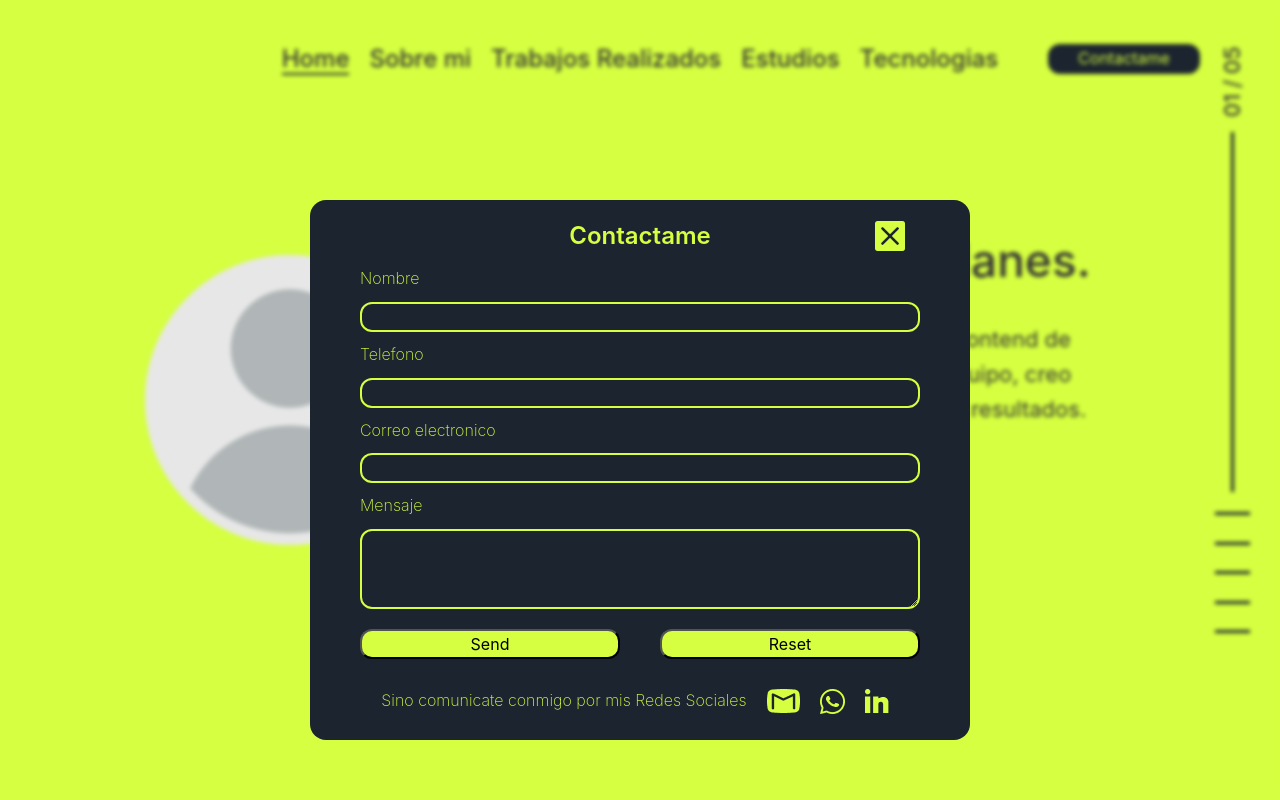
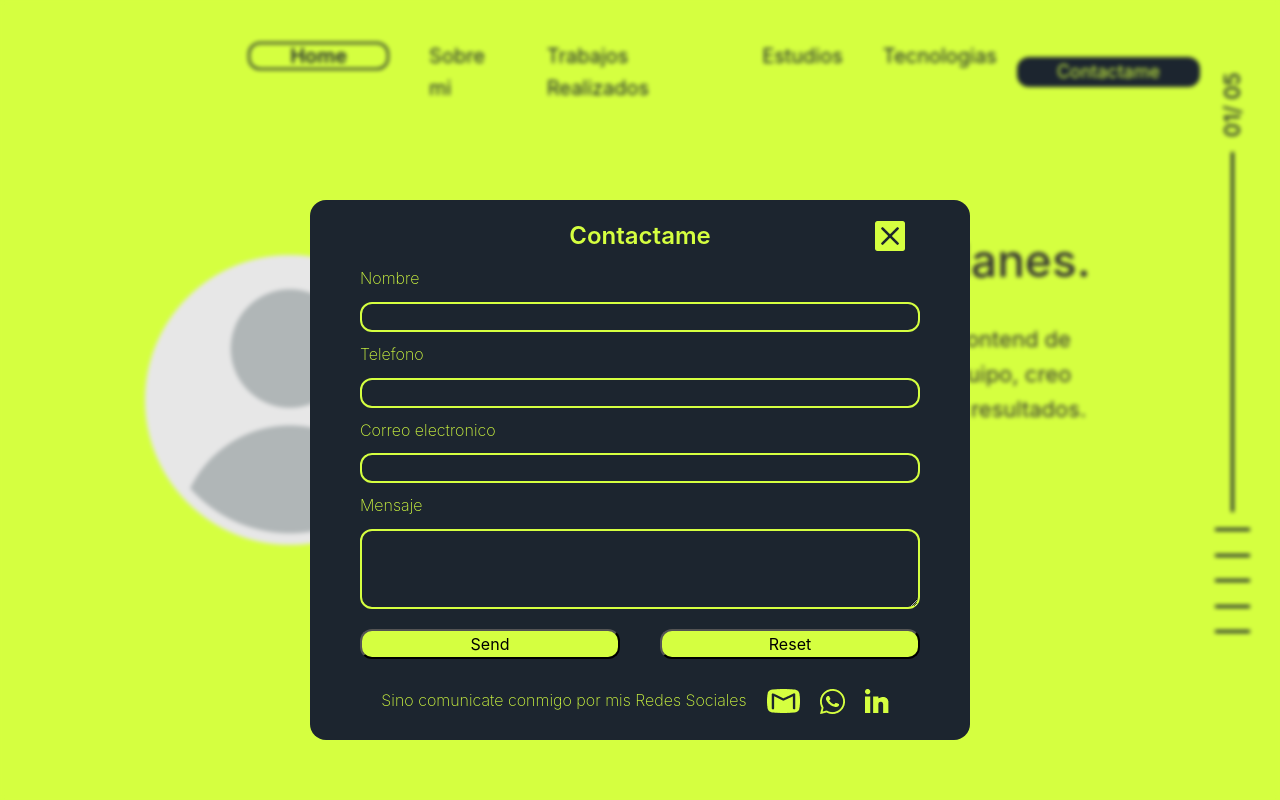
Before and after one commit to Julian-Magallanes/Portfolio-Julian-Magallanes, a React (Vite) app in the folder front/: page /Contact in a window 1280 px wide. Shown: the top 800 px of the page. Built offline with nearby package versions, Linux system fonts and the light colour scheme; no server answers.

Commit message:
agregando estados de css

```diff
--- a/front/src/components/ButtonContact/ButtonContact.jsx
+++ b/front/src/components/ButtonContact/ButtonContact.jsx
@@ -1,12 +1,48 @@
-import React from "react";
+import React, { useEffect, useState } from "react";
 import style from "./ButtonContact.module.css"
 import { Link } from "react-router-dom";
 
 const ButtonContact = () => {
+
+    const [textColor, setTextColor] = useState("#D5FF40");
+    const [backgroundColor, setBackgroundColor] = useState("#1C252F"); // Estado para el color del texto
+  useEffect(() => {
+    // Función para manejar el evento de desplazamiento
+    const handleScroll = () => {
+      // Obtener la posición vertical actual de la página
+      const scrollPosition = window.scrollY;
+      const windowHeight = window.innerHeight;
+      // Cambiar el color del texto basado en la posición vertical
+      if (scrollPosition < windowHeight) {
+        setTextColor("#D5FF40");
+        setBackgroundColor("#1C252F");
+      } else if (scrollPosition < 2 * windowHeight) {
+        setTextColor("#1C252F");
+        setBackgroundColor("#D5FF40");
+      } else if (scrollPosition < 3 * windowHeight) {
+        setTextColor("#D5FF40");
+        setBackgroundColor("#1C252F");
+      } else if (scrollPosition < 4 * windowHeight) {
+        setTextColor("#1C252F");
+        setBackgroundColor("#D5FF40");
+      } else {
+        setTextColor("#D5FF40");
+        setBackgroundColor("#1C252F");
+      }
+    };
+
+    // Agregar un listener para el evento de desplazamiento
+    window.addEventListener('scroll', handleScroll);
+
+    // Limpiar el listener cuando el componente se desmonta
+    return () => {
+      window.removeEventListener('scroll', handleScroll);
+    };
+  }, []);
     return(
     <div>
         <Link to="/Contact">
-            <div className={style.buttonContactContainer}>
+            <div className={style.buttonContactContainer} style={{color:textColor, background:backgroundColor}}>
                 <p>Contactame</p>
             </div>
         </Link>
--- a/front/src/components/ButtonContact/ButtonContact.module.css
+++ b/front/src/components/ButtonContact/ButtonContact.module.css
@@ -2,9 +2,9 @@
     display: flex;
     align-items: center;
     justify-content: center;
-    font-size: 16px;
+    font-size: 18px;
     height: 30px;
-    width: 152px;
+    padding: 0px 40px 0px 40px;
     background-color: #1C252F;
     color: #D5FF40;
     border-radius: 12px;
--- a/front/src/components/Navbar/Navbar.jsx
+++ b/front/src/components/Navbar/Navbar.jsx
@@ -2,15 +2,51 @@ import React from "react";
 import style from "./Navbar.module.css"
 import ButtonContact from "../ButtonContact/ButtonContact";
 import {Link} from "react-scroll"
-import { useState } from "react";
+import { useState, useEffect } from "react";
 
 const Navbar = () => {
     const [click, setClick] = useState(false)
 
     const handleSetActive = () => setClick(false)
 
+    const [textColor, setTextColor] = useState('#1C252F'); // Estado para el color del texto
+    const [borderColor, setBorderColor] = useState('#1C252F')
+  useEffect(() => {
+    // Función para manejar el evento de desplazamiento
+    const handleScroll = () => {
+      // Obtener la posición vertical actual de la página
+      const scrollPosition = window.scrollY;
+      const windowHeight = window.innerHeight;
+      // Cambiar el color del texto basado en la posición vertical
+      if (scrollPosition < windowHeight) {
+        setTextColor("#1C252F");
+        setBorderColor("#1C252F");
+      } else if (scrollPosition < 2 * windowHeight) {
+        setTextColor("#D5FF40");
+        setBorderColor("#D5FF40");
+      } else if (scrollPosition < 3 * windowHeight) {
+        setTextColor("#1C252F");
+        setBorderColor("#1C252F");
+      } else if (scrollPosition < 4 * windowHeight) {
+        setTextColor("#D5FF40");
+        setBorderColor("#D5FF40");
+      } else {
+        setTextColor("#1C252F");
+        setBorderColor("#1C252F");
+      }
+    };
+
+    // Agregar un listener para el evento de desplazamiento
+    window.addEventListener('scroll', handleScroll);
+
+    // Limpiar el listener cuando el componente se desmonta
+    return () => {
+      window.removeEventListener('scroll', handleScroll);
+    };
+  }, []);
+
     return(
-    <div className={style.nabvar_Container}>
+    <div className={style.nabvar_Container} style={{ color: textColor, border: borderColor }}>
         <div className={style.nabvar_ContainerSep}></div>
         <ul className={style.nabvar_ContainerList}>
             <li>
--- a/front/src/components/Navbar/Navbar.module.css
+++ b/front/src/components/Navbar/Navbar.module.css
@@ -17,9 +17,10 @@
     display: flex;
     flex-direction: row;
     li{
-        font-size: 24px;
-        font-weight: 500;
-        margin: 0px 10px 0px 10px;
+        font-size: 20px;
+        font-weight: 400;
+        margin: 0px 20px 0px 20px;
         cursor: pointer;
+
     }
 }
--- a/front/src/components/ScrollBars/ScrollBars.jsx
+++ b/front/src/components/ScrollBars/ScrollBars.jsx
@@ -1,28 +1,112 @@
-import React from "react";
+import React, { useEffect, useState } from "react";
 import style from "./ScrollBars.module.css"
+import {Link} from "react-scroll"
+const ScrollBars = () => {
+    const [click, setClick] = useState(false)
 
-const ScrollBars = () => {
+    const handleSetActive = () => setClick(false)
+
+    const [formColor, setFormColor] = useState('#1C252F'); // Estado para el color del texto
+    const [pagina, setPagina] = useState('01')
+    useEffect(() => {
+        // Función para manejar el evento de desplazamiento
+        const handleScroll = () => {
+          // Obtener la posición vertical actual de la página
+          const scrollPosition = window.scrollY;
+          const windowHeight = window.innerHeight;
+          // Cambiar el color del texto basado en la posición vertical
+          if (scrollPosition < windowHeight) {
+            setFormColor("#1C252F");
+            setPagina("01");
+          } else if (scrollPosition < 2 * windowHeight) {
+            setFormColor("#D5FF40");
+            setPagina("02");
+          } else if (scrollPosition < 3 * windowHeight) {
+            setFormColor("#1C252F");
+            setPagina("03");
+          } else if (scrollPosition < 4 * windowHeight) {
+            setFormColor("#D5FF40");
+            setPagina("04");
+          } else {
+            setFormColor("#1C252F");
+            setPagina("05");
+          }
+        };
+        window.addEventListener('scroll', handleScroll);
+
+    // Limpiar el listener cuando el componente se desmonta
+    return () => {
+      window.removeEventListener('scroll', handleScroll);
+    };
+  }, []);
     return(
     <div className={style.scrollContainer}>
-        <div className={style.scrollText}>
-            <h4>01 / 05</h4>
+        <div className={style.scrollText} style={{ color: formColor }}>
+            <h4>{pagina}/ 05</h4>
         </div>
-        <div className={style.scrollBarsY}></div>
+        <div className={style.scrollBarsY} style={{ color: formColor, background: formColor }}></div>
         <ul>
             <li>
-                <button type="button" className={style.scrollBars}/>
+                <Link
+                to="Home"
+                spy={true}
+                smooth={true}
+                duration={1000}
+                onClick={handleSetActive}
+                activeStyle={{border:"none", padding:"0px"}}
+
+                >
+                <button type="button" className={style.scrollBars} style={{ color: formColor, background: formColor }}/>
+                </Link>
             </li>
             <li>
-                <button type="button" className={style.scrollBars}/>
+                <Link
+                to="AboutMe"
+                spy={true}
+                smooth={true}
+                duration={1000}
+                onClick={handleSetActive}
+                activeStyle={{border:"none", padding:"0px"}}
+                >
+                <button type="button" className={style.scrollBars} style={{ color: formColor, background: formColor }}/>
+                </Link>
             </li>
             <li>
-                <button type="button" className={style.scrollBars}/>
+                <Link
+                to="Jobs"
+                spy={true}
+                smooth={true}
+                duration={1000}
+                onClick={handleSetActive}
+                activeStyle={{border:"none", padding:"0px"}}
+                >
+                <button type="button" className={style.scrollBars} style={{ color: formColor, background: formColor }}/>
+                </Link>
             </li>
             <li>
-                <button type="button" className={style.scrollBars}/>
+                <Link
+                to="Education"
+                spy={true}
+                smooth={true}
+                duration={1000}
+                onClick={handleSetActive}
+                activeStyle={{border:"none", padding:"0px"}}
+                >
+                <button type="button" className={style.scrollBars} style={{ color: formColor, background: formColor }}/>
+                </Link>
             </li>
             <li>
-                <button type="button" className={style.scrollBars}/>
+            <Link
+                to="Skills"
+                spy={true}
+                smooth={true}
+                duration={1000}
+                onClick={handleSetActive}
+                activeStyle={{border:"none", padding:"0px"}}
+
+                >
+                <button type="button" className={style.scrollBars} style={{ color: formColor, background: formColor }}/>
+                </Link>
             </li>
         </ul>
 
--- a/front/src/components/ScrollBars/ScrollBars.module.css
+++ b/front/src/components/ScrollBars/ScrollBars.module.css
@@ -13,7 +13,7 @@
     width: 35px;
     height: 3px;
     background-color: #1C252F;
-    margin-top: 20px;
+
 }
 .scrollBarsY{
     height: 360px;
@@ -29,3 +29,4 @@
         width: 96px;
     }
 }
+a{color: blueviolet;}
--- a/front/src/index.css
+++ b/front/src/index.css
@@ -46,7 +46,10 @@ a {
 a.active {
   text-decoration: none;
   color: inherit;
-  border-bottom: 2px solid #1C252F;
+  border: 2px solid ;
+  border-radius: 12px;
+  padding: 0px 40px 0px 40px;
+  font-weight: 600;
 }
 
 button {
```
